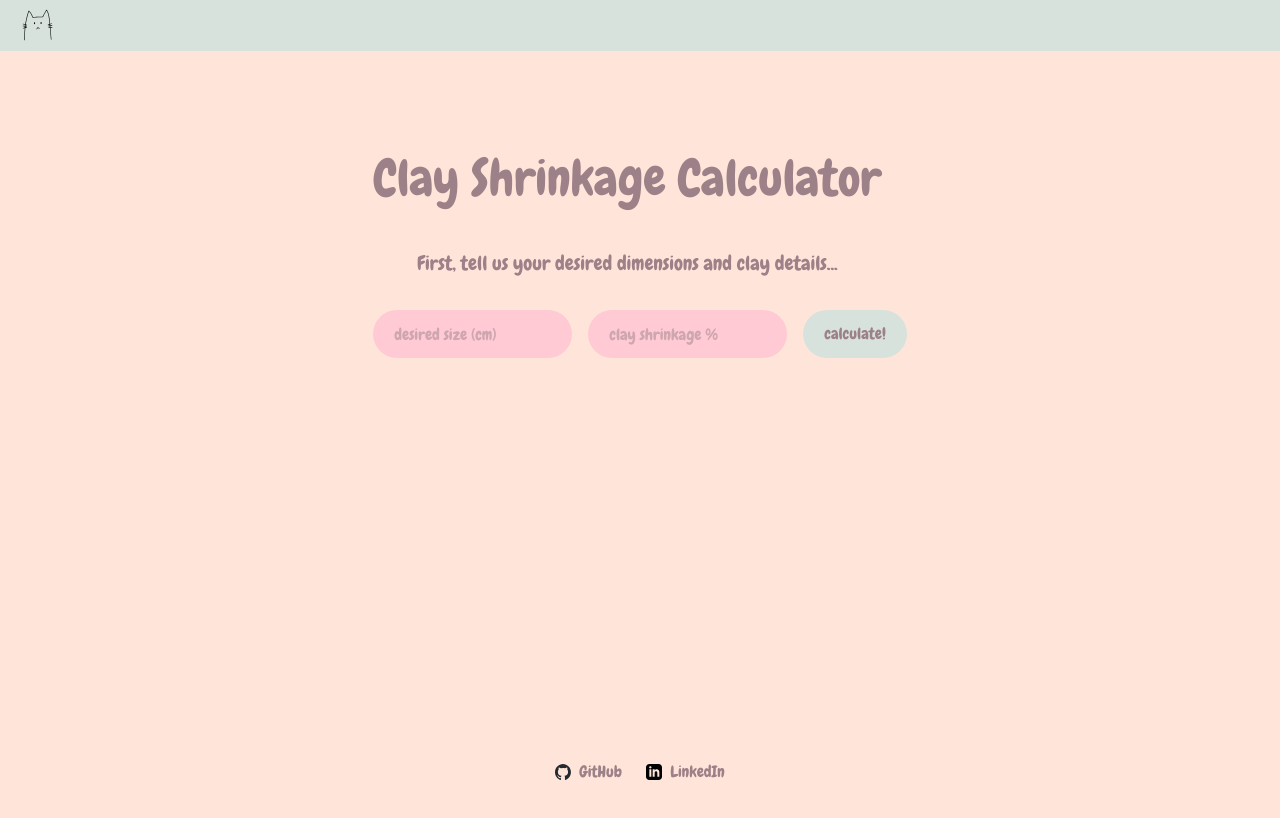
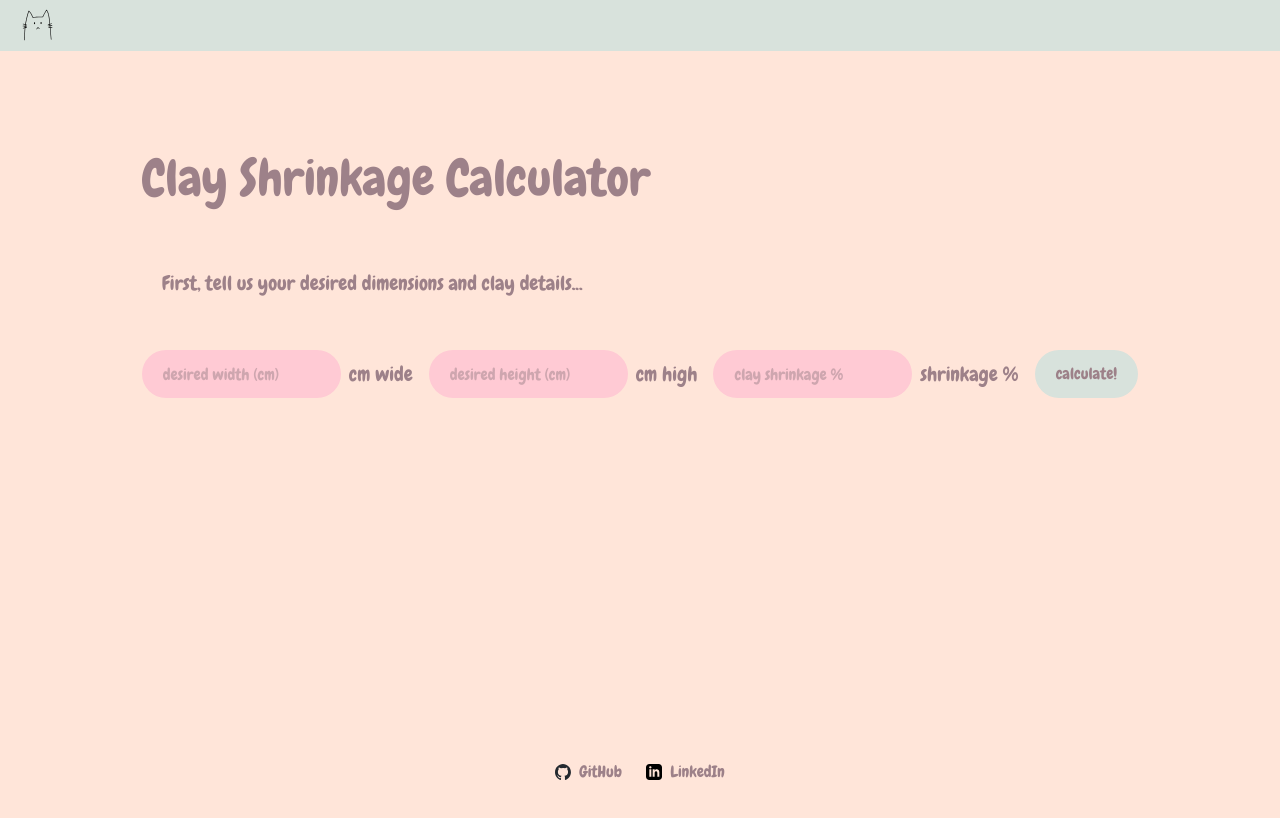
Before and after one commit to simplythebex/clay_calculator, a Next.js app: page / in a window 1280 px wide. Shown: the top 818 px of the page. Built offline with nearby package versions, Linux system fonts and the light colour scheme.

Commit message:
add seperate width and height calculations

```diff
--- a/src/app/page.tsx
+++ b/src/app/page.tsx
@@ -4,17 +4,24 @@ import Image from "next/image";
 import Link from 'next/link'
 
 export default function Home() {
-  const [desiredSize, setDesiredSize] = useState<number | "">("");
+  const [desiredWidth, setDesiredWidth] = useState<number | "">("");
+  const [desiredHeight, setDesiredHeight] = useState<number | "">("");
+  const [desiredDepth, setDesiredDepth] = useState<number | "">("");
   const [shrinkagePercentage, setShrinkagePercentage] = useState<number | "">("");
-  const [result, setResult] = useState<number | null>(null);
+  const [result, setResult] = useState<{ width: number; height: number;} | null>(null);
 
   const calculateShrinkage = (event: React.FormEvent) => {
     event.preventDefault();
 
-    if (desiredSize === "" || shrinkagePercentage === "") return;
+    if (desiredWidth === "" || desiredHeight === "" || shrinkagePercentage === "") return;
 
-    const calculatedSize = desiredSize / (1 - shrinkagePercentage / 100);
-    setResult(calculatedSize);
+    const calculatedWidth = (desiredWidth / (1 - shrinkagePercentage / 100)).toFixed(1);
+    const calculatedHeight = (desiredHeight / (1 - shrinkagePercentage / 100)).toFixed(1);
+
+    setResult({
+      width: calculatedWidth,
+      height: calculatedHeight
+    });
   };
 
   return (
@@ -27,23 +34,40 @@ export default function Home() {
 
       <div className="grid grid-rows-[10px_1fr_10px] items-center justify-items-center sm:p-20 min-h-full">
         <main className="min-h-screen overflow-y-scroll flex flex-col gap-8 row-start-2 items-center sm:items-start">
-          <div className="flex items-center flex-col">
+          <div className="flex flex-col">
             <h2 className="sm:text-[50px] text-[25px]">Clay Shrinkage Calculator</h2>
-            <p className="pt-8">First, tell us your desired dimensions and clay details...</p>
+            <p className="pt-8 sm:text-[15px] sm:m-5">First, tell us your desired dimensions and clay details...</p>
           </div>
 
           {/* Form */}
-          <form onSubmit={calculateShrinkage} className="flex gap-4 items-center flex-col sm:flex-row">
+          <form onSubmit={calculateShrinkage} className="flex gap-4 flex-col sm:flex-row">
+            <div className="flex items-center gap-2">
             <input
-              name="desiredSize"
-              id="desiredSize"
+              name="desiredWidth"
+              id="desiredWidth"
               type="number"
-              placeholder="desired size (cm)"
+              placeholder="desired width (cm)"
               required
-              value={desiredSize}
-              onChange={(e) => setDesiredSize(Number(e.target.value) || "")}
+              value={desiredWidth}
+              onChange={(e) => setDesiredWidth(Number(e.target.value) || "")}
               className="rounded-full border border-solid border-transparent transition-colors flex items-center justify-center bg-foreground text-background gap-2 hover:bg-[#F4ACB7] text-sm sm:text-base h-10 sm:h-12 px-4 sm:px-5"
             />
+            <p>cm wide</p>
+            </div>
+            <div className="flex items-center gap-2">
+            <input
+              name="desiredHeight"
+              id="desiredHeight"
+              type="number"
+              placeholder="desired height (cm)"
+              required
+              value={desiredHeight}
+              onChange={(e) => setDesiredHeight(Number(e.target.value) || "")}
+              className="rounded-full border border-solid border-transparent transition-colors flex items-center justify-center bg-foreground text-background gap-2 hover:bg-[#F4ACB7] text-sm sm:text-base h-10 sm:h-12 px-4 sm:px-5"
+            />
+            <p>cm high</p>
+            </div>
+            <div className="flex items-center gap-2">
             <input
               name="shrinkagePercentage"
               id="shrinkagePercentage"
@@ -54,6 +78,8 @@ export default function Home() {
               onChange={(e) => setShrinkagePercentage(Number(e.target.value) || "")}
               className="rounded-full border border-solid border-transparent transition-colors flex items-center justify-center bg-foreground text-background gap-2 hover:bg-[#F4ACB7] text-sm sm:text-base h-10 sm:h-12 px-4 sm:px-5"
             />
+            <p>shrinkage %</p>
+            </div>
             <button
               type="submit"
               className="rounded-full border border-solid border-transparent transition-colors flex items-center justify-center bg-[#D8E2DC] text-background gap-2 hover:bg-[#8bb7a0] text-sm sm:text-base h-10 sm:h-12 px-4 sm:px-5"
@@ -64,8 +90,8 @@ export default function Home() {
 
           {/* Result Display */}
           {result !== null && (
-            <div className="mt-4 p-4 bg-[#F4ACB7] rounded-lg">
-              <p>You need to throw a shape that measures <strong>{result.toFixed(2)} cm</strong></p>
+            <div className="sm:m-5 p-4 bg-[#F4ACB7] rounded-lg">
+              <p>You need to throw a shape that measures <strong>{result.height}cm high and {result.width}cm wide.</strong></p>
             </div>
           )}
         </main>
```
